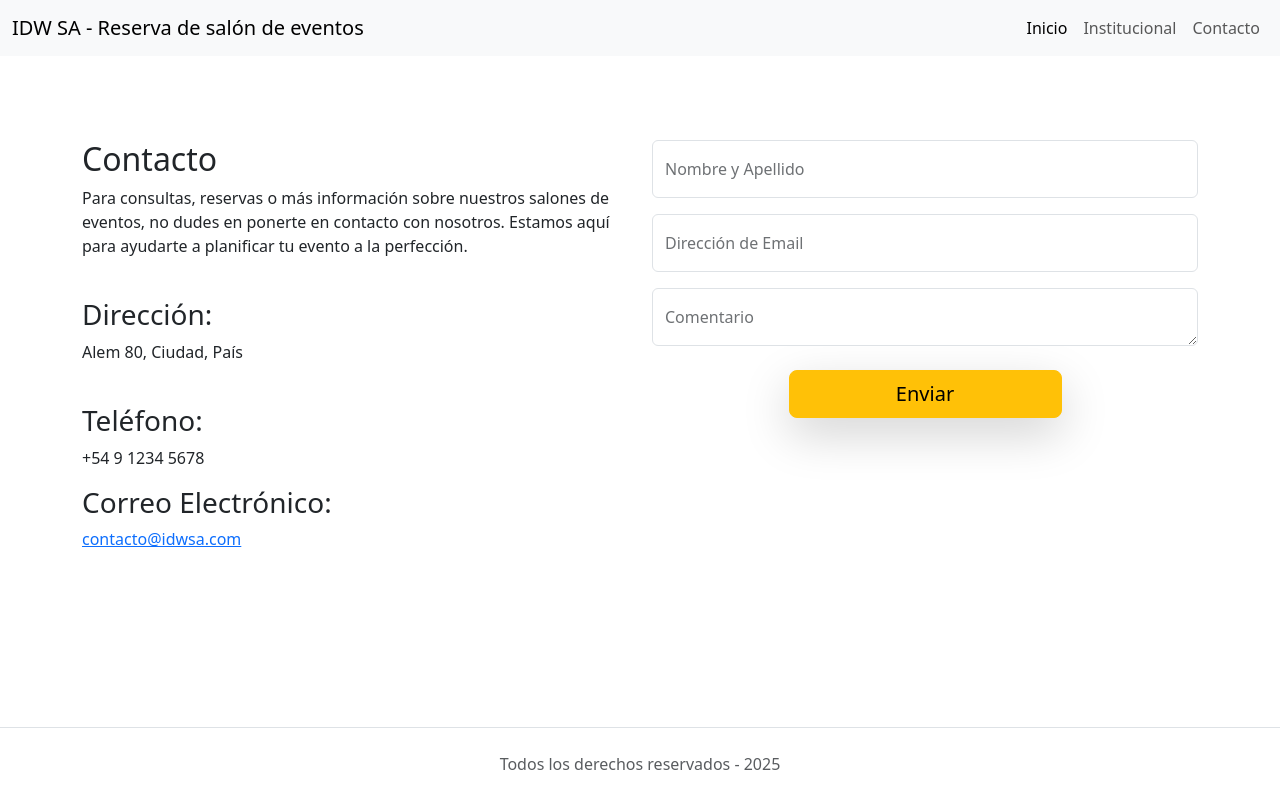
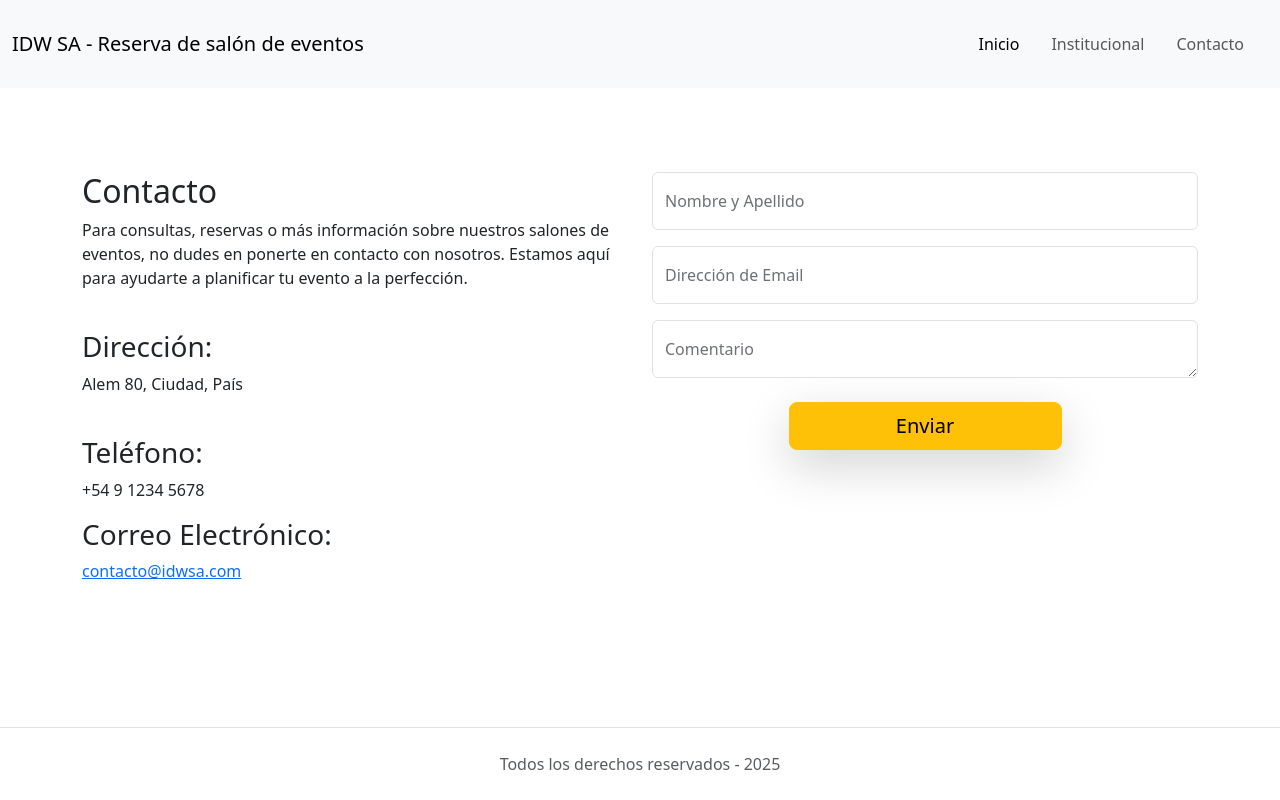
Before and after one commit to IvanC-20/TPI-IDW, a plain HTML site: page contacto.html in a window 1280 px wide. Drawn offline with Linux system fonts and the light colour scheme.

Commit message:
menú mas facherito

```diff
--- a/contacto.html
+++ b/contacto.html
@@ -17,7 +17,7 @@
 
 <body class="d-flex flex-column min-vh-100">
     <header>
-        <nav class="navbar navbar-expand-lg bg-body-tertiary">
+        <nav class="navbar navbar-expand-lg bg-body-tertiary py-4">
             <div class="container-fluid">
                 <a class="navbar-brand" href="#">IDW SA - Reserva de salón de eventos</a>
                 <button class="navbar-toggler" type="button" data-bs-toggle="collapse"
@@ -27,13 +27,13 @@
                 </button>
                 <div class="collapse navbar-collapse" id="navbarSupportedContent">
                     <ul class="navbar-nav ms-auto mb-2 mb-lg-0">
-                        <li class="nav-item">
+                        <li class="nav-item me-3">
                             <a class="nav-link active" aria-current="page" href="index.html">Inicio</a>
                         </li>
-                        <li class="nav-item">
+                        <li class="nav-item me-3">
                             <a class="nav-link" href="institucional.html">Institucional</a>
                         </li>
-                        <li class="nav-item">
+                        <li class="nav-item me-3">
                             <a class="nav-link" href="contacto.html">Contacto</a>
                         </li>
 
```
Also changed, not shown: index.html (+4 -4 lines), institucional.html (+4 -4 lines).
